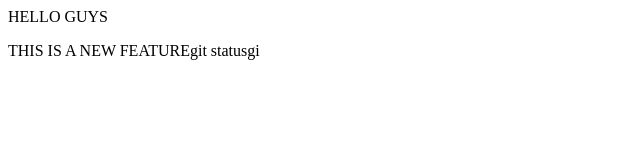
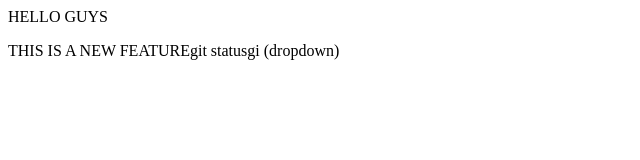
Before and after one commit to PrajjwalBisht10/localrepo, a plain HTML site: page index.html in a window 1280 px wide. Shown: the full height of the page, 0-640 px from the left. Drawn offline with Linux system fonts and the light colour scheme.

Commit message:
Add dropdown

```diff
--- a/index.html
+++ b/index.html
@@ -1,2 +1,2 @@
 <p>HELLO GUYS</p>
-<p>THIS IS A NEW FEATUREgit statusgi</p>
+<p>THIS IS A NEW FEATUREgit statusgi (dropdown)</p>
```
